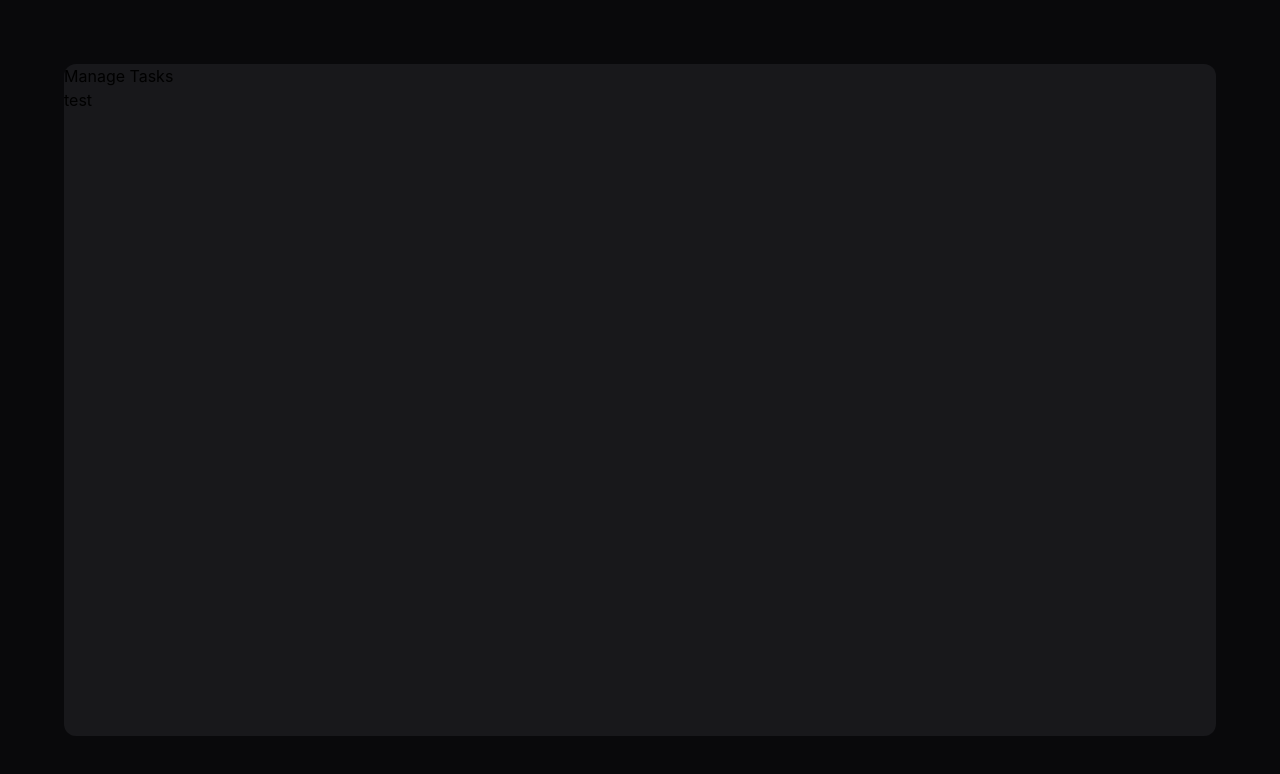
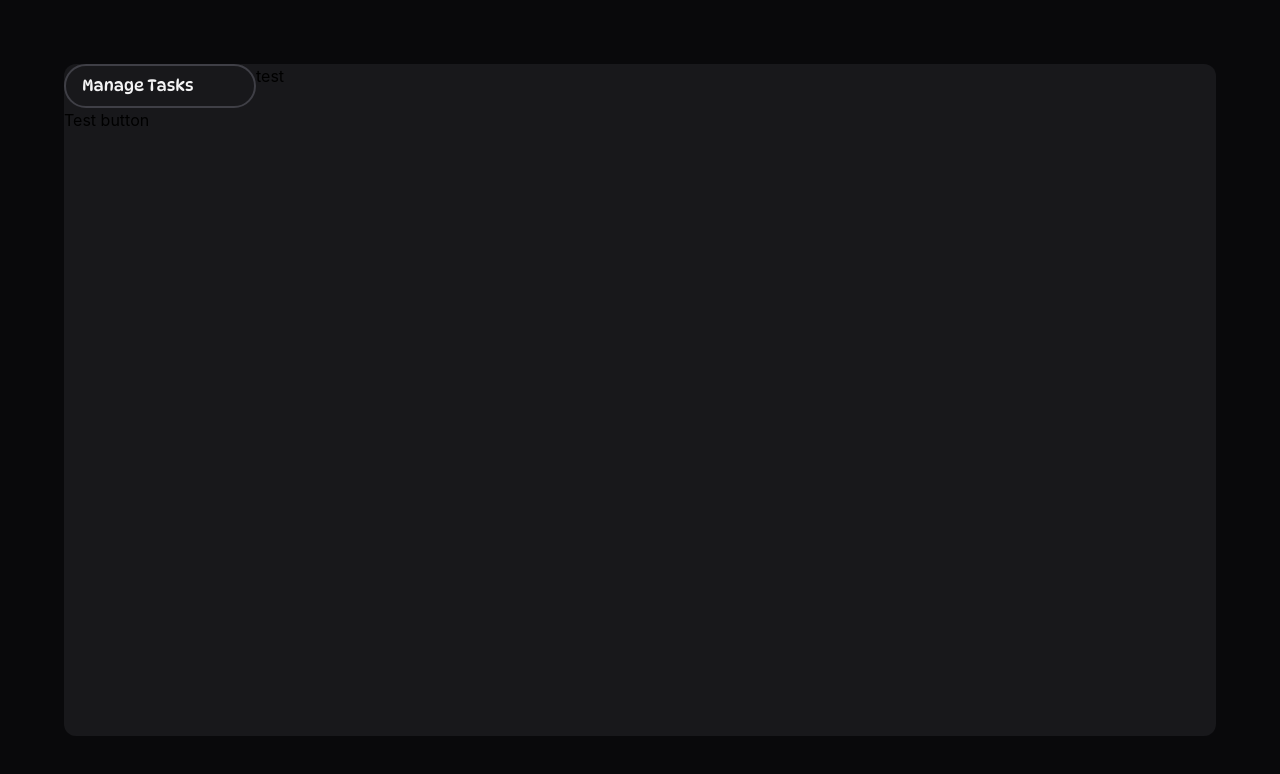
Before and after one commit to itsdingos/task-manager, a React (Vite) app: page /AllTasks in a window 1280 px wide. Shown: the top 774 px of the page. Built offline with nearby package versions, Linux system fonts and the light colour scheme.

Commit message:
Refactor code structure for improved readability and maintainability

```diff
--- a/src/App.jsx
+++ b/src/App.jsx
@@ -1,10 +1,10 @@
 import { Outlet } from "react-router"
-import Sidebar from "./assets/components/sidebar/sidebar"
+import Sidebar from "./assets/components/Sidebar/Sidebar"
 
 function App() {
   return (
     <div className="bg-background h-screen flex justify-center items-center p-16">
-      <div className="bg-surface w-full h-full rounded-xl">
+      <div className="bg-surface w-full h-full rounded-xl flex">
         <aside>
           <Sidebar />
         </aside>
--- a/src/assets/components/sidebar/Sidebar.jsx
+++ b/src/assets/components/sidebar/Sidebar.jsx
@@ -2,9 +2,21 @@ import { NavLink } from "react-router";
 
 function Sidebar() {
   return (
-    <div className="w-full h-full">
+    <div className="w-48 h-full shrink-0">
       <NavLink to="/AllTasks">
-        <p>Manage Tasks</p>
+        <div className="
+          font-title w-full pl-4 p-2 border-2
+         text-text border-border rounded-full
+         hover:bg-highlight-background hover:border-highlight-border
+         hover:text-highlight-text transition-colors duration-200 ease-in"
+        >
+          <p>Manage Tasks</p>
+        </div>
+      </NavLink>
+      <NavLink>
+        <div>
+          <p>Test button</p>
+        </div>
       </NavLink>
     </div>
   );
--- a/src/assets/pages/alltasks/AllTasks.jsx
+++ b/src/assets/pages/alltasks/AllTasks.jsx
@@ -1,6 +1,8 @@
 function AllTasks() {
   return (
-    <p>test</p>
+    <div className="flex-1">
+      <p>test</p>
+    </div>
   );
 }
 
--- a/src/index.css
+++ b/src/index.css
@@ -1,6 +1,15 @@
 @import "tailwindcss";
 
+@font-face {
+  font-family: "DynaPuff";
+  src: url('./assets/fonts/DynaPuff-VariableFont.ttf') format('truetype');
+  font-weight: 400 700;
+  font-style: normal;
+}
+
 @theme {
+  --font-title: "DynaPuff", sans-serif;
+
   --color-background: #09090b;
   --color-surface: #18181b;
   --color-surface-hover: #27272a;
@@ -11,7 +20,9 @@
 
   --color-border: #3f3f46;
 
-  --color-highlight: #facc15;
+  --color-highlight-background: oklch(94.5% 0.129 101.54);
+  --color-highlight-text: oklch(14.1% 0.005 285.823);
+  --color-highlight-border: oklch(94.5% 0.129 101.54);
 
   --color-success: #34d399;
   --color-warning: #fbbf24;
```
Also changed, not shown: src/assets/fonts/DynaPuff-VariableFont.ttf (added).
